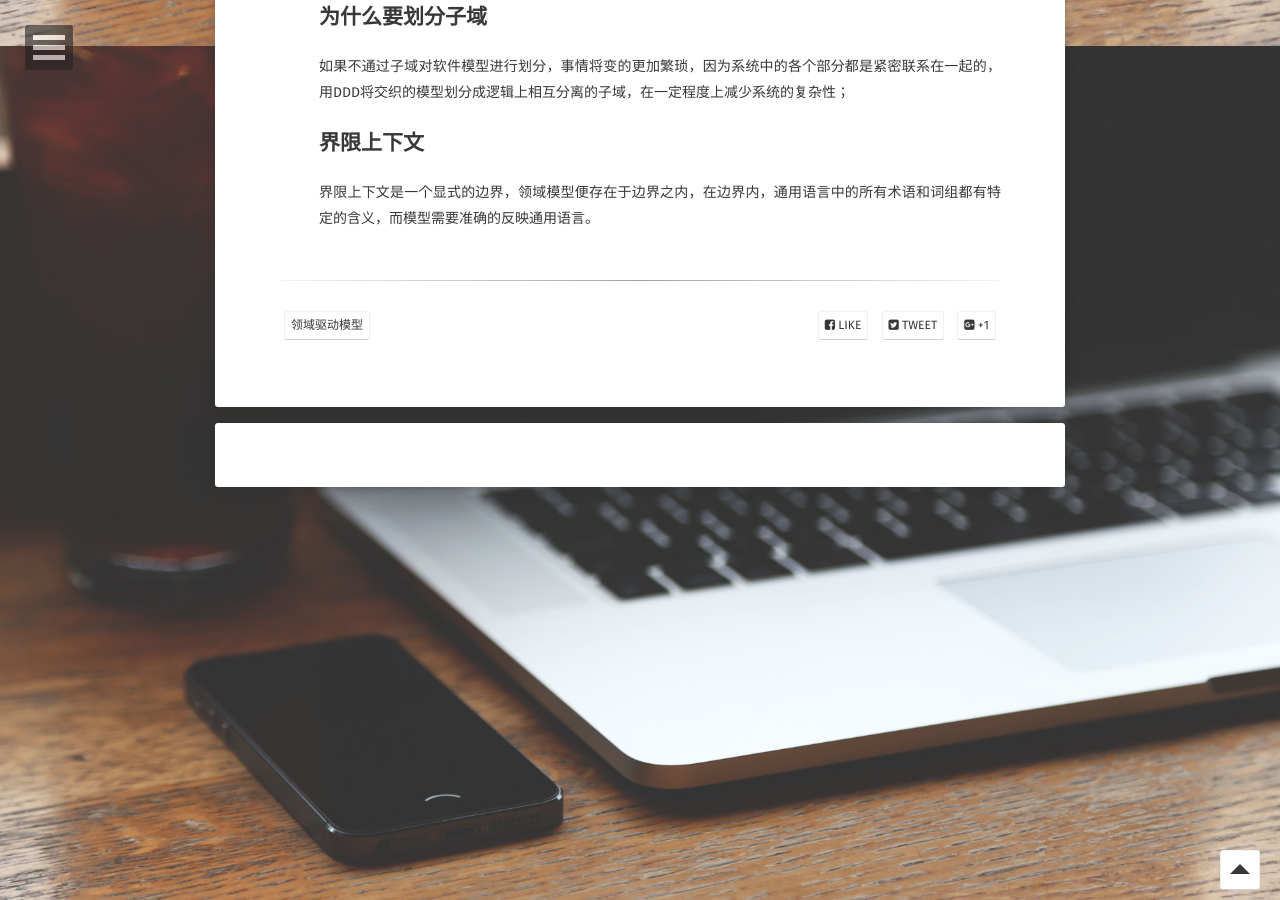
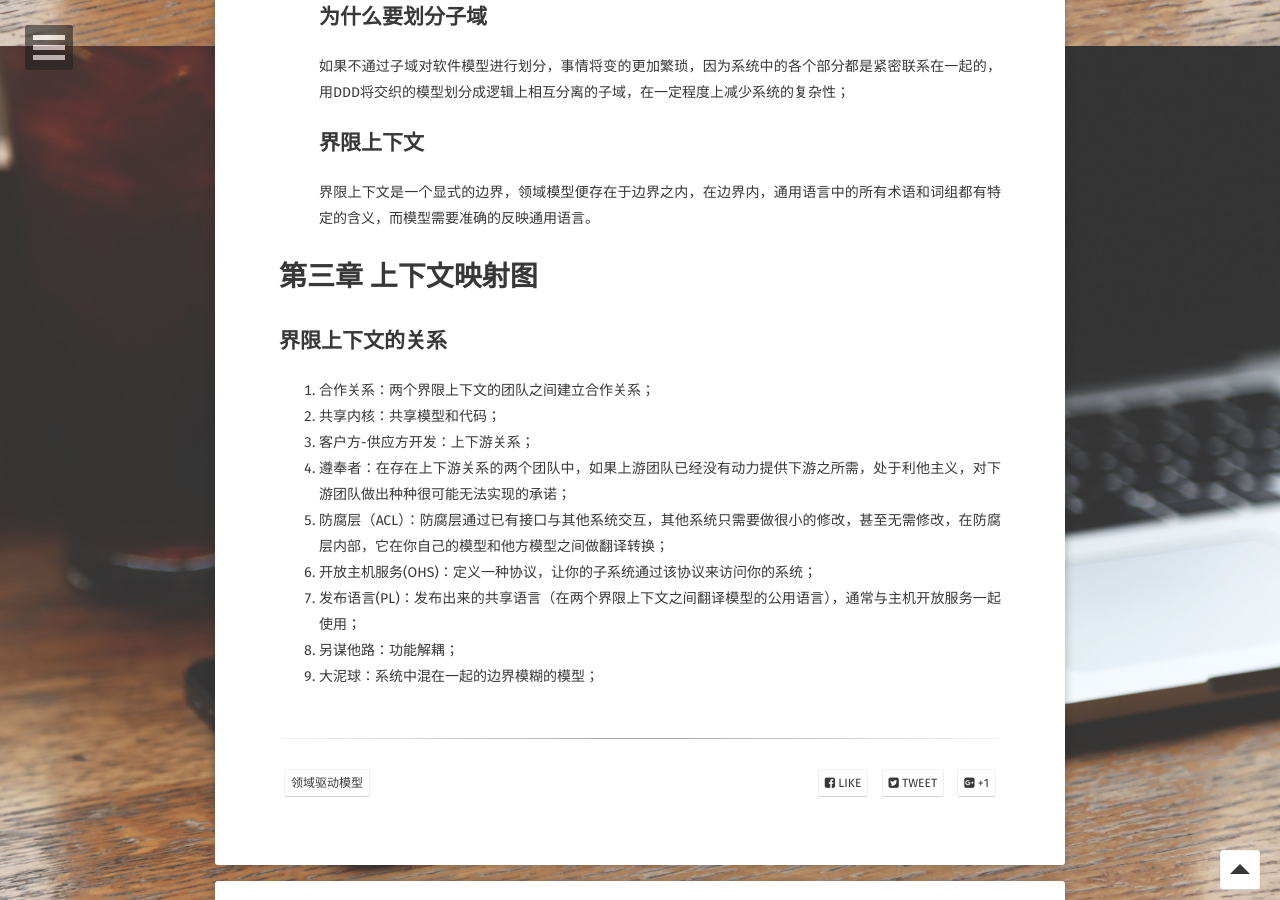
Before and after one commit to ridikuius/ridikuius.github.io, a Jekyll site: the page built from _posts/2018-01-15-《领域驱动模型设计》.md, in a window 1280 px wide and 900 px high, scrolled down 854 px. Built offline with Jekyll 4.4.1, drawn with Linux system fonts in a browser that asks for light colours; some web fonts are replaced.

Commit message:
Update 2018-01-15-《领域驱动模型设计》.md

```diff
--- a/_posts/2018-01-15-《领域驱动模型设计》.md
+++ b/_posts/2018-01-15-《领域驱动模型设计》.md
@@ -22,3 +22,15 @@ comments: true
 如果不通过子域对软件模型进行划分，事情将变的更加繁琐，因为系统中的各个部分都是紧密联系在一起的，用DDD将交织的模型划分成逻辑上相互分离的子域，在一定程度上减少系统的复杂性；
 ## 界限上下文
 界限上下文是一个显式的边界，领域模型便存在于边界之内，在边界内，通用语言中的所有术语和词组都有特定的含义，而模型需要准确的反映通用语言。
+
+# 第三章 上下文映射图
+## 界限上下文的关系
+1. 合作关系：两个界限上下文的团队之间建立合作关系；
+2. 共享内核：共享模型和代码；
+3. 客户方-供应方开发：上下游关系；
+4. 遵奉者：在存在上下游关系的两个团队中，如果上游团队已经没有动力提供下游之所需，处于利他主义，对下游团队做出种种很可能无法实现的承诺；
+5. 防腐层（ACL）：防腐层通过已有接口与其他系统交互，其他系统只需要做很小的修改，甚至无需修改，在防腐层内部，它在你自己的模型和他方模型之间做翻译转换；
+6. 开放主机服务(OHS)：定义一种协议，让你的子系统通过该协议来访问你的系统；
+7. 发布语言(PL)：发布出来的共享语言（在两个界限上下文之间翻译模型的公用语言），通常与主机开放服务一起使用；
+8. 另谋他路：功能解耦；
+9. 大泥球：系统中混在一起的边界模糊的模型；
```
